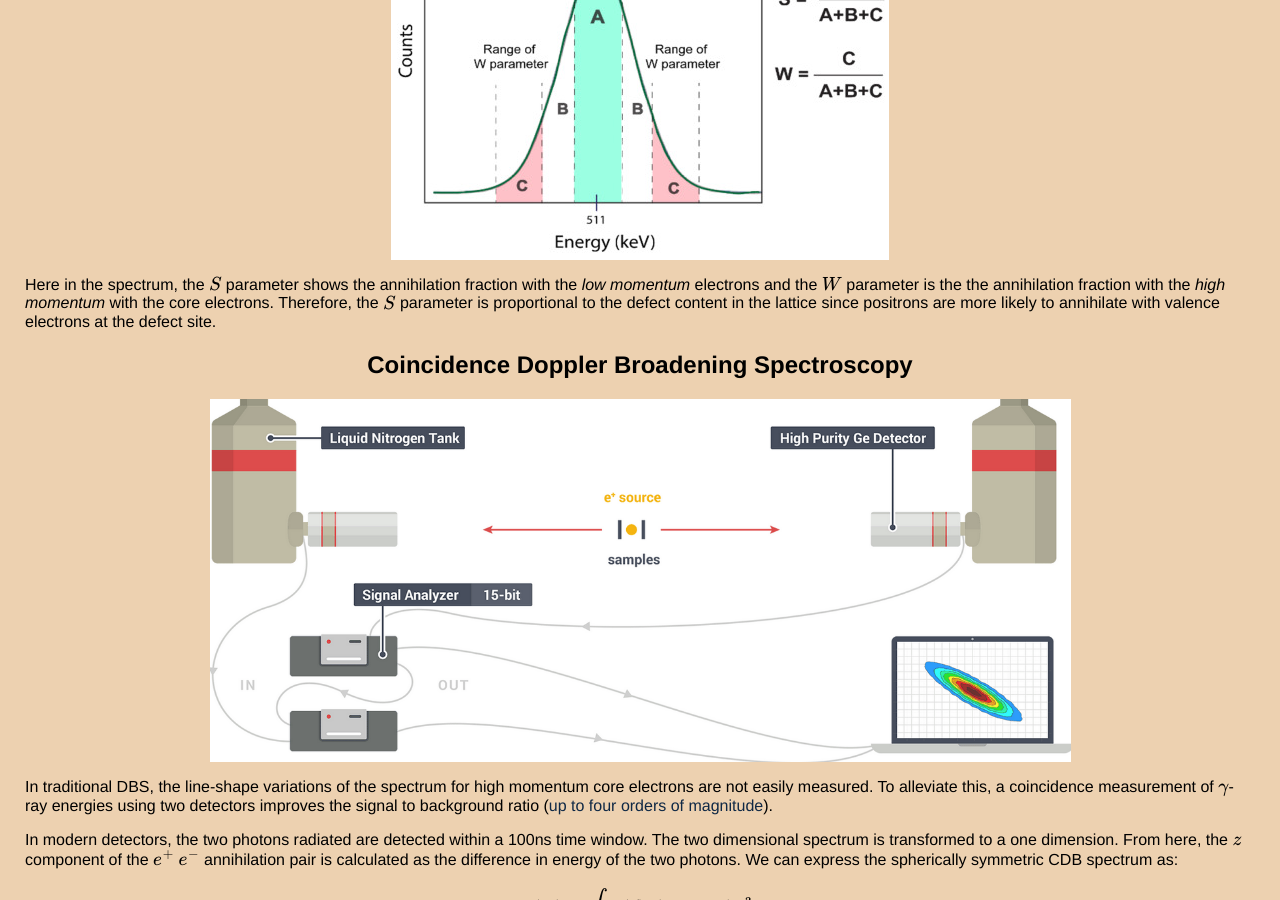
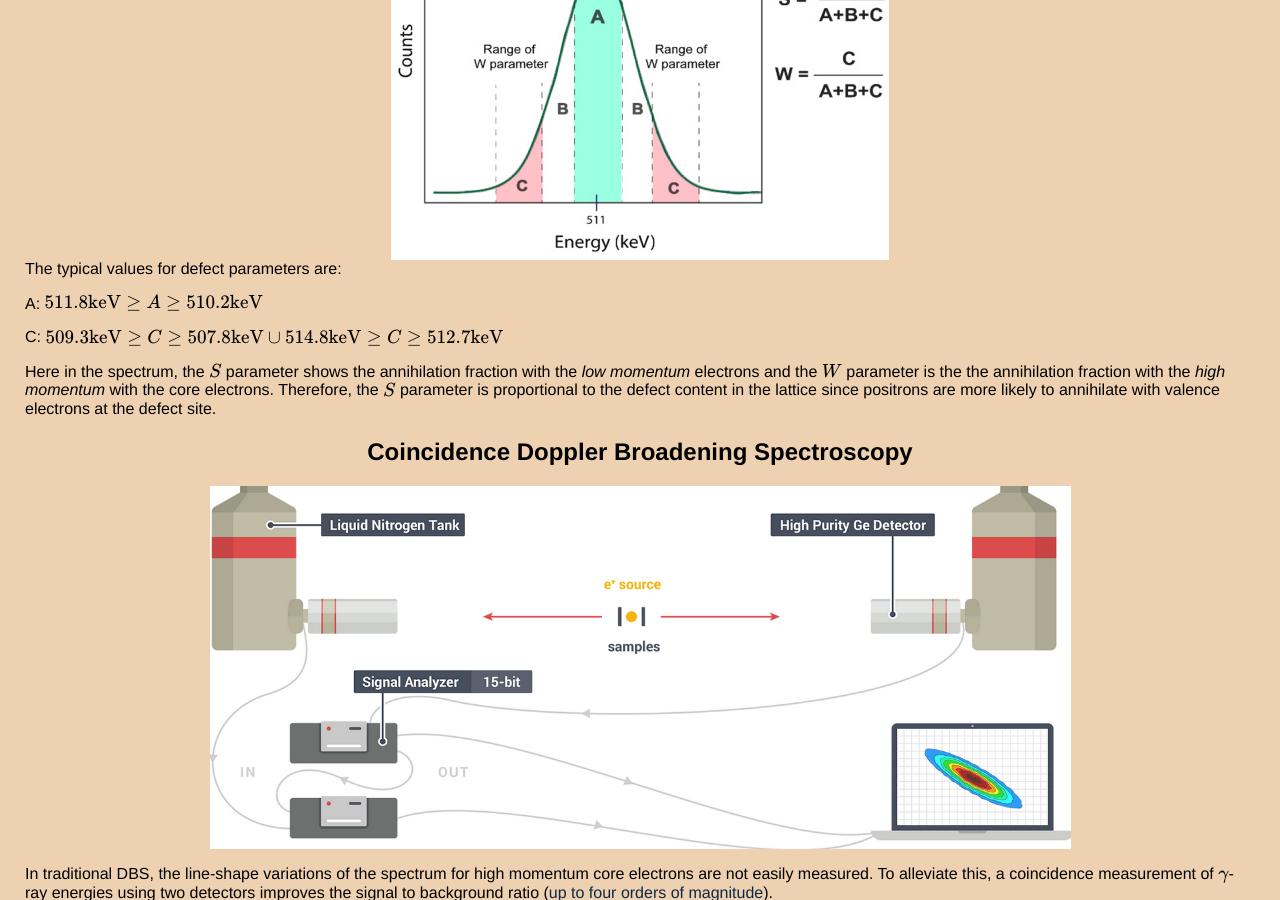
Before and after one commit to thaihangchung7/thaihangchung7.github.io, a Jekyll site: the page built from _notes/PositronAS.md, in a window 1280 px wide and 900 px high, scrolled down 2825 px. Built offline with Jekyll 4.4.1, drawn with Linux system fonts in a browser that asks for light colours; formulas are drawn with MathJax 3.

Commit message:
Defining windows for doppler peak

```diff
--- a/_notes/PositronAS.md
+++ b/_notes/PositronAS.md
@@ -104,8 +104,16 @@ Doppler Broadening spectroscopy peaks are characterized by $$ S $$ and $$ W $$ p
 
 
 <img src="/assets/SWparam.png" class="center" >
+The typical values for defect parameters are:
+
+A: $$ 511.8 \text{keV} \geq A \geq 510.2 \text{keV} $$
+
+C: $$509.3 \text{keV} \geq C \geq 507.8 \text{keV} \cup 514.8\text{keV} \geq C \geq 512.7 \text{keV}$$
+
 
 Here in the spectrum, the $$ S $$ parameter shows the annihilation fraction with the _low momentum_ electrons and the $$ W $$ parameter is the the annihilation fraction with the _high momentum_ with the core electrons. Therefore, the $$ S $$ parameter is proportional to the defect content in the lattice since positrons are more likely to annihilate with valence electrons at the defect site.
+
+
 
 ## Coincidence Doppler Broadening Spectroscopy
 
```
